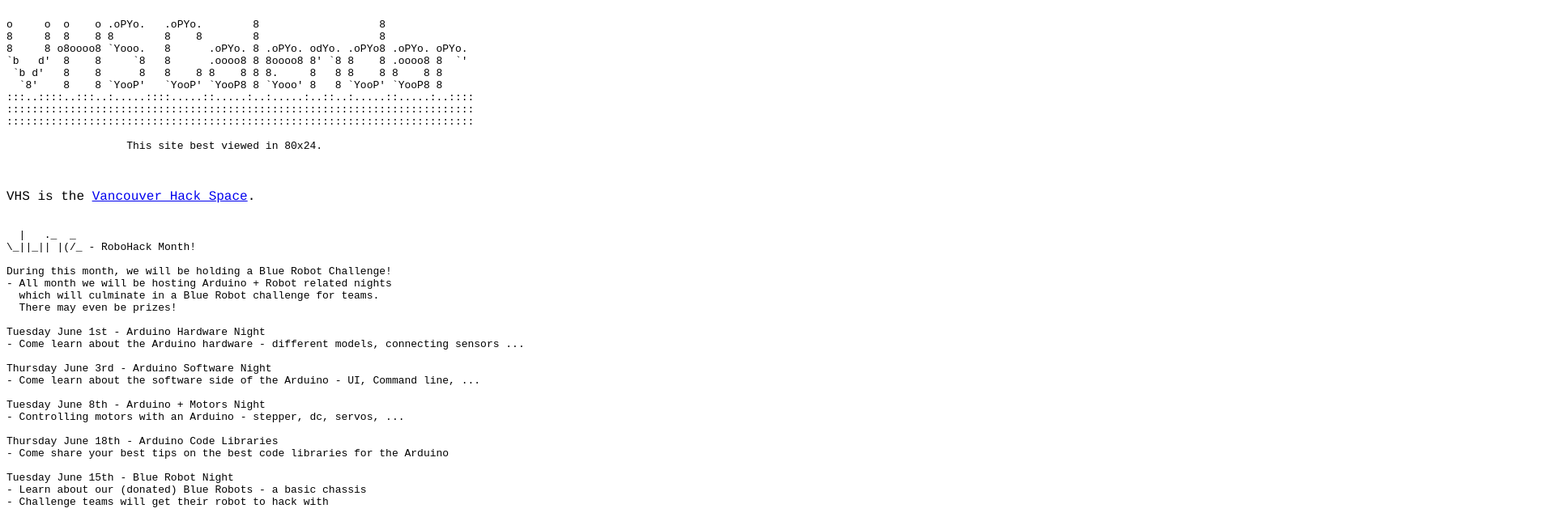
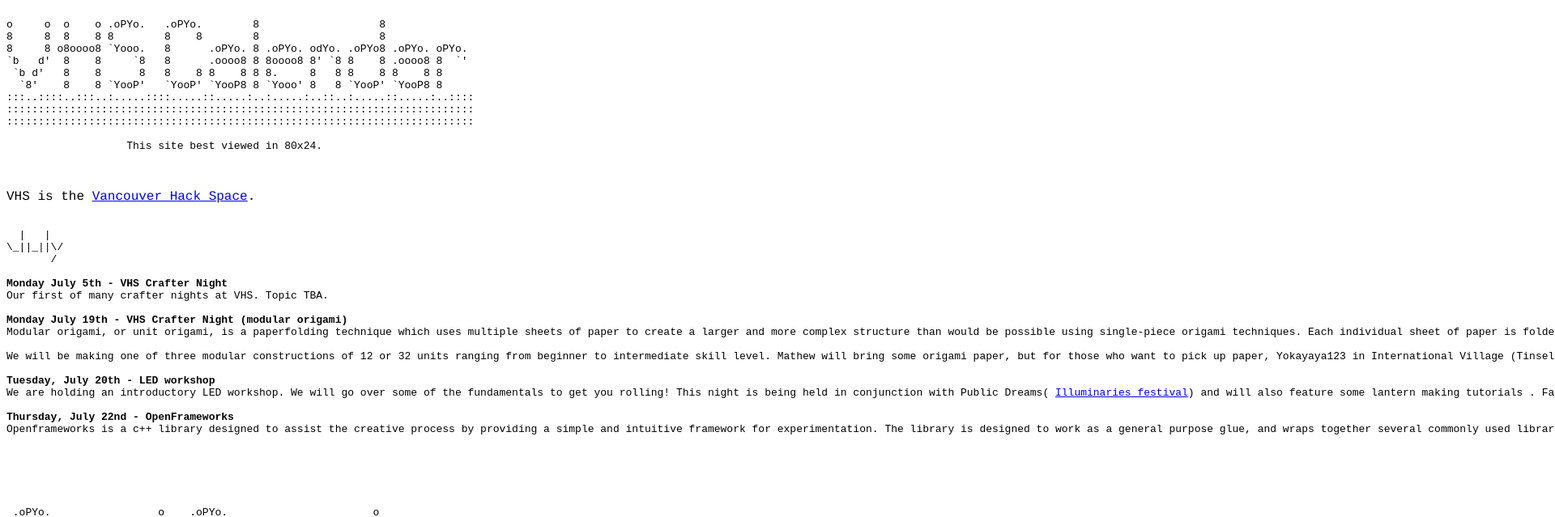
Before and after one commit to vhs/vhs.github.com, a plain HTML site: page index.html in a window 1280 px wide. Shown: the top 639 px of the page at 81% size, 1920 px wide, since content can reach past the window. Drawn offline with Linux system fonts and the light colour scheme.

Commit message:
Update July 2010 events.

```diff
--- a/index.html
+++ b/index.html
@@ -31,48 +31,23 @@ o     o  o    o .oPYo.   .oPYo.        8                   8
       <p>VHS is the <a href="http://hackspace.ca">Vancouver Hack Space</a>.</p>
     <pre>
 
-  |   ._  _
-\_||_|| |(/_ - RoboHack Month!
-
-During this month, we will be holding a Blue Robot Challenge!
-- All month we will be hosting Arduino + Robot related nights
-  which will culminate in a Blue Robot challenge for teams.
-  There may even be prizes!
-
-Tuesday June 1st - Arduino Hardware Night
-- Come learn about the Arduino hardware - different models, connecting sensors ...
-
-Thursday June 3rd - Arduino Software Night
-- Come learn about the software side of the Arduino - UI, Command line, ...
-
-Tuesday June 8th - Arduino + Motors Night
-- Controlling motors with an Arduino - stepper, dc, servos, ...
-
-Thursday June 18th - Arduino Code Libraries
-- Come share your best tips on the best code libraries for the Arduino
-
-Tuesday June 15th - Blue Robot Night
-- Learn about our (donated) Blue Robots - a basic chassis
-- Challenge teams will get their robot to hack with
-
-Thursday June 17th - Mini-Challenge Night
-- Participate in a mini-challenge to build a robot to accomplish some task.
-
-Tuesday June 22nd - Robo Challenge Night!
-- Get the contest rules and start building your robot for the challenge!
-
-Thursday June 24th - Robo Challenge Hack Night!
-- Meet with your teams and hack towards the Challenge!
-
-Tuesday June 29th - Robo Challenge Smackdown!
-- Bring your robot and compete in the challenge!
-
   |   |
 \_||_||\/
        /
 
-Monday July 5th - VHS Crafter Night
-- Our first of many crafter nights at VHS. Topic TBA.
+<strong>Monday July 5th - VHS Crafter Night</strong>
+Our first of many crafter nights at VHS. Topic TBA.
+
+<strong>Monday July 19th - VHS Crafter Night (modular origami)</strong>
+Modular origami, or unit origami, is a paperfolding technique which uses multiple sheets of paper to create a larger and more complex structure than would be possible using single-piece origami techniques. Each individual sheet of paper is folded into a module, or unit, and then modules are assembled into an integrated flat shape or three-dimensional structure by inserting flaps into pockets created by the folding process. These insertions create tension or friction that holds the model together.
+
+We will be making one of three modular constructions of 12 or 32 units ranging from beginner to intermediate skill level. Mathew will bring some origami paper, but for those who want to pick up paper, Yokayaya123 in International Village (Tinseltown) or Daiso in Aberdeen mall have a large selection of 6" x 6" sheets in many colours and patterns for $2 a package of 30-100
+
+<strong>Tuesday, July 20th - LED workshop</strong>
+We are holding an introductory LED workshop. We will go over some of the fundamentals to get you rolling! This night is being held in conjunction with Public Dreams( <a href='http://www.publicdreams.org/'>Illuminaries festival</a>) and will also feature some lantern making tutorials . Fancy building you own LED Lantern? Come find out how! We would like to make this a collaborative night, so if you have some LED based projects, please bring them down and show them off.
+
+<strong>Thursday, July 22nd - OpenFrameworks</strong>
+Openframeworks is a c++ library designed to assist the creative process by providing a simple and intuitive framework for experimentation. The library is designed to work as a general purpose glue, and wraps together several commonly used libraries under a tidy interface: openGL for graphics, rtAudio for audio input and output, freeType for fonts,freeImage for image input and output, quicktime for video playing and sequence grabbing.
 
 <!--
   | _.._     _.._
@@ -289,6 +264,40 @@ Tuesday May 25 - Cycle Night!
 - Come learn about bike hacking!
 - Spring Tune-up, LEDs, EL Wire, come show up and show off!
 
+
+June - During this month, we will be holding a Blue Robot Challenge!
+- All month we will be hosting Arduino + Robot related nights
+  which will culminate in a Blue Robot challenge for teams.
+  There may even be prizes!
+
+Tuesday June 1st - Arduino Hardware Night
+- Come learn about the Arduino hardware - different models, connecting sensors ...
+
+Thursday June 3rd - Arduino Software Night
+- Come learn about the software side of the Arduino - UI, Command line, ...
+
+Tuesday June 8th - Arduino + Motors Night
+- Controlling motors with an Arduino - stepper, dc, servos, ...
+
+Thursday June 18th - Arduino Code Libraries
+- Come share your best tips on the best code libraries for the Arduino
+
+Tuesday June 15th - Blue Robot Night
+- Learn about our (donated) Blue Robots - a basic chassis
+- Challenge teams will get their robot to hack with
+
+Thursday June 17th - Mini-Challenge Night
+- Participate in a mini-challenge to build a robot to accomplish some task.
+
+Tuesday June 22nd - Robo Challenge Night!
+- Get the contest rules and start building your robot for the challenge!
+
+Thursday June 24th - Robo Challenge Hack Night!
+- Meet with your teams and hack towards the Challenge!
+
+Tuesday June 29th - Robo Challenge Smackdown!
+- Bring your robot and compete in the challenge!
+
     </pre>
   </body>
 </html>
```
